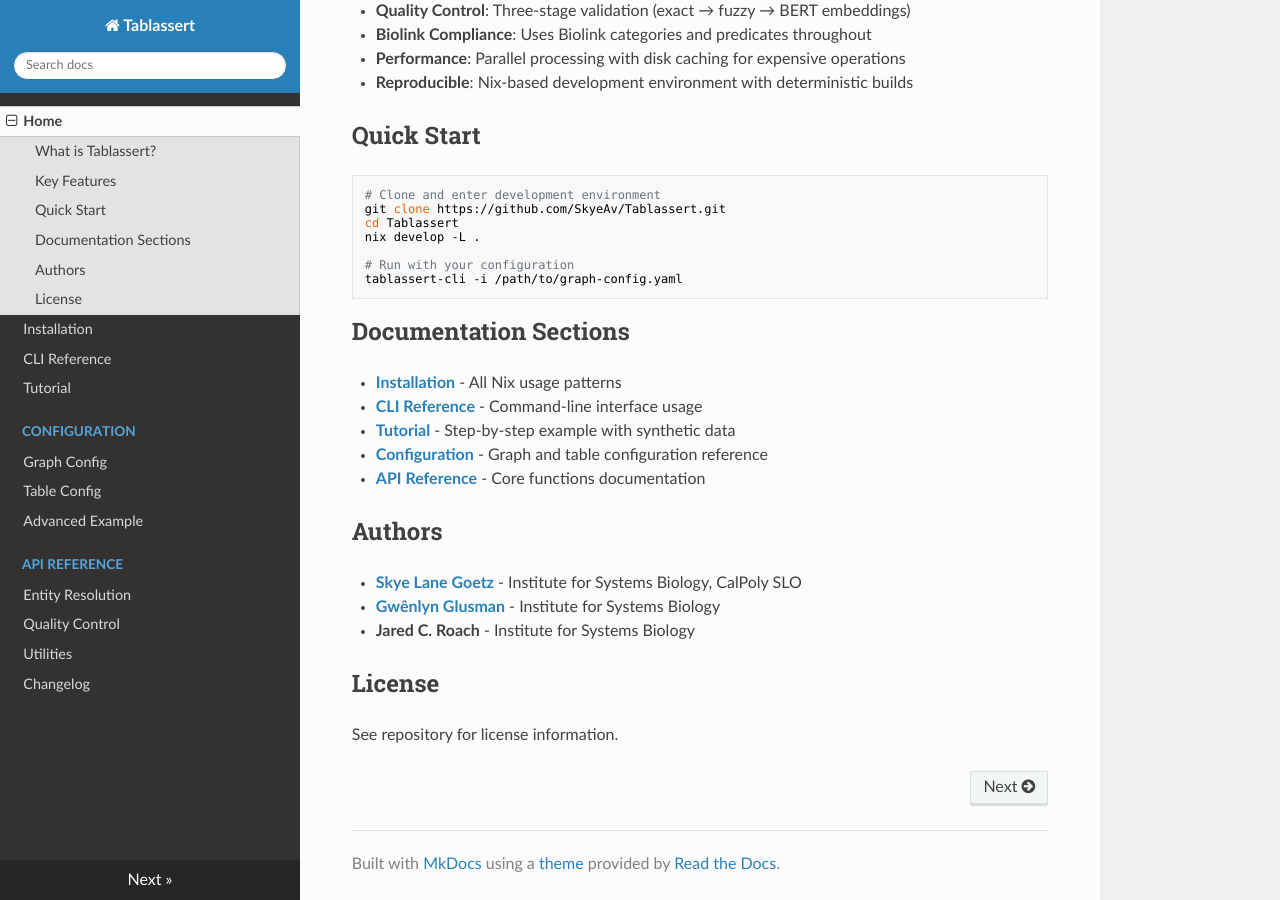
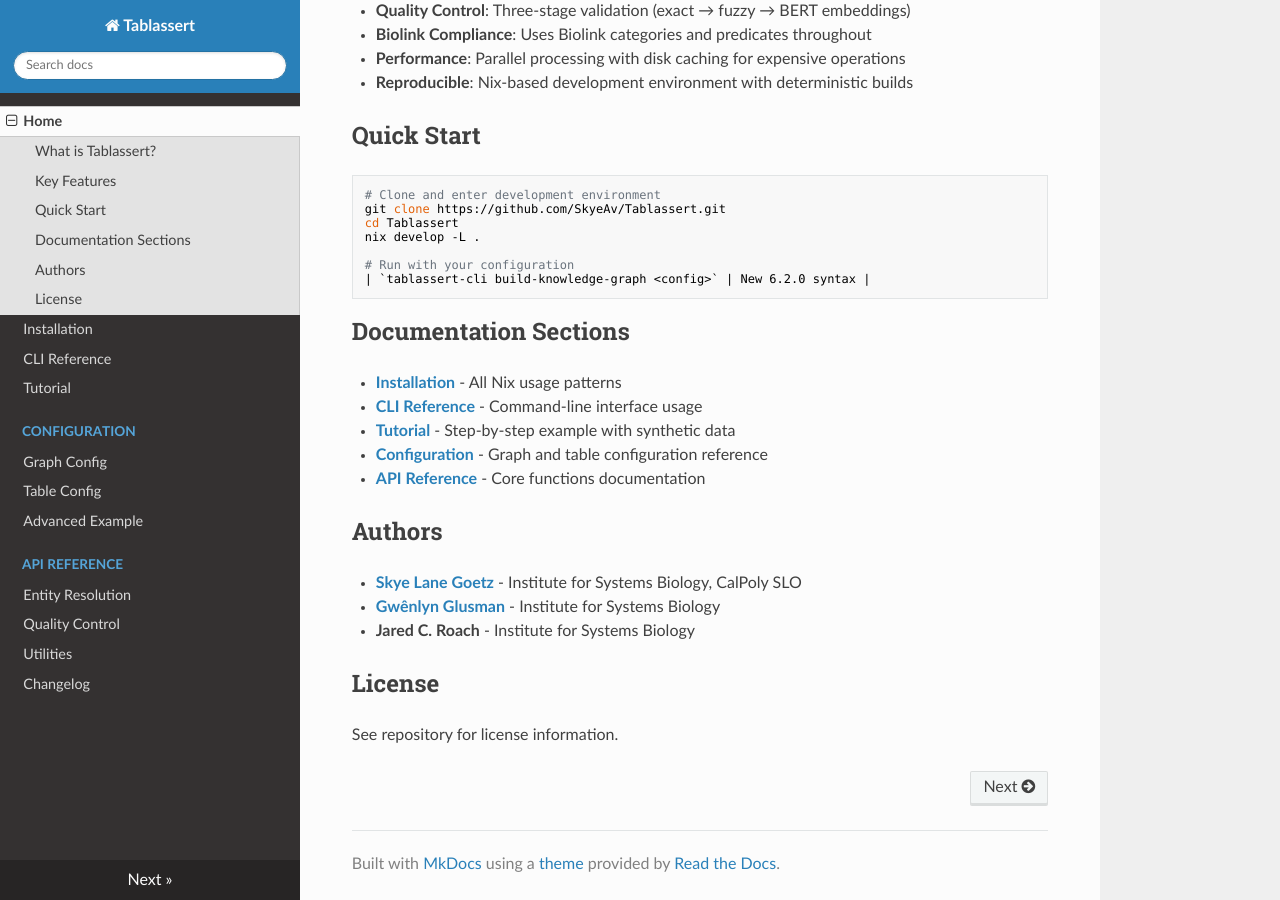
Before and after one commit to SkyeAv/Tablassert3.0.0, an MkDocs documentation site: the page built from docs/index.md, in a window 1280 px wide and 900 px high, scrolled down 633 px. Built offline with MkDocs 1.6.1, drawn with Linux system fonts in a browser that asks for light colours; nearby versions of some CDN libraries.

Commit message:
fix(docs): update CLI references to 6.2.0 syntax and fix changelog path
- mkdocs.yml: Update changelog reference from changelog.md to ../CHANGELOG.md
- AGENTS.md: Update CLI table to show new 6.2.0 build-knowledge-graph syntax
- docs/index.md: Update CLI example to show new 6.2.0 syntax

All files now consistent with CLI change to positional arguments.

````diff
--- a/docs/index.md
+++ b/docs/index.md
@@ -30,7 +30,7 @@ cd Tablassert
 nix develop -L .
 
 # Run with your configuration
-tablassert-cli -i /path/to/graph-config.yaml
+| `tablassert-cli build-knowledge-graph <config>` | New 6.2.0 syntax |
 ```
 
 ## Documentation Sections
--- a/mkdocs.yml
+++ b/mkdocs.yml
@@ -13,4 +13,4 @@ nav:
     - Entity Resolution: api/fullmap.md
     - Quality Control: api/qc.md
     - Utilities: api/utils.md
-  - Changelog: changelog.md
+  - Changelog: ../CHANGELOG.md
````
Also changed, not shown: AGENTS.md (+1 -1 lines).
